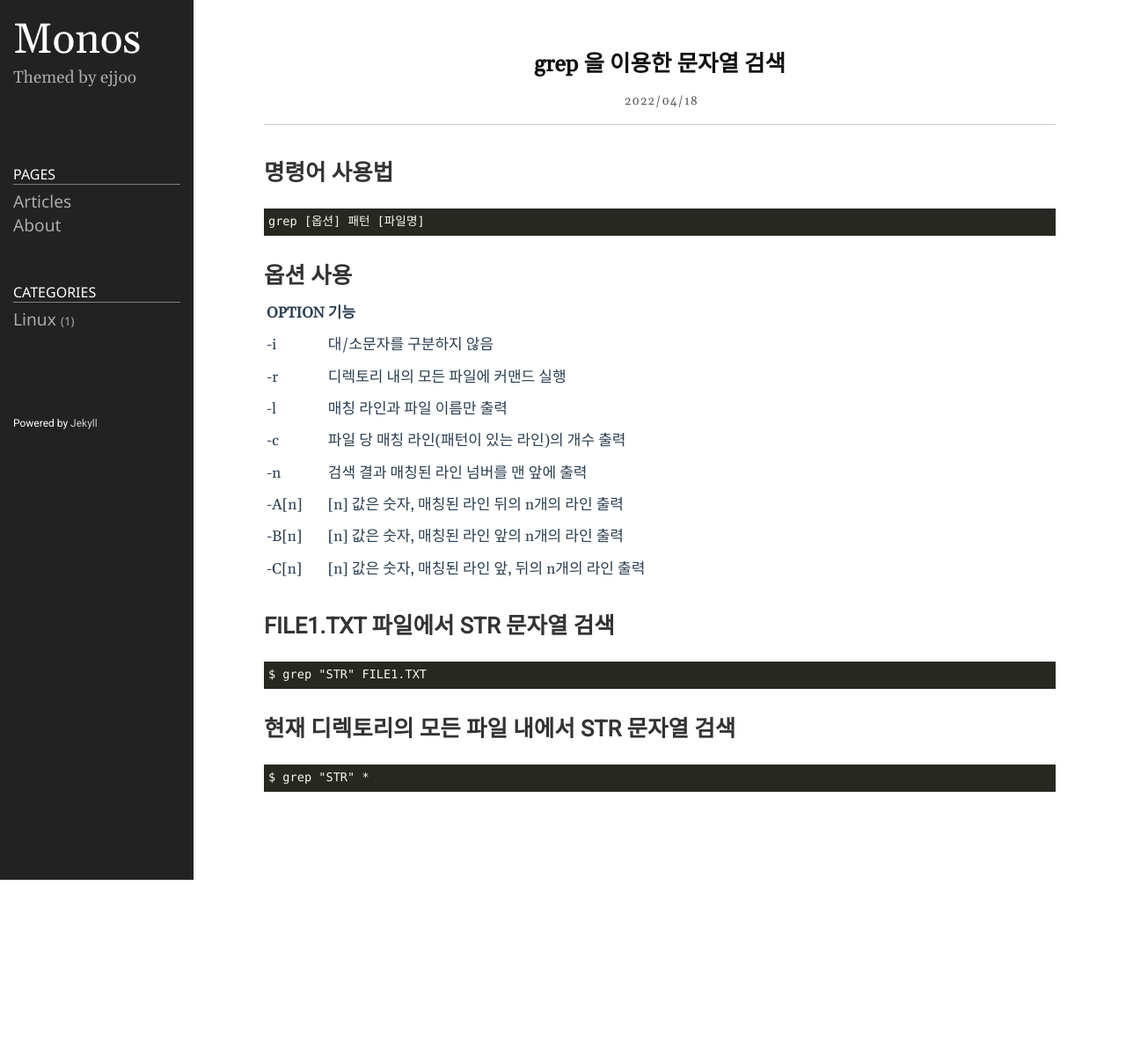
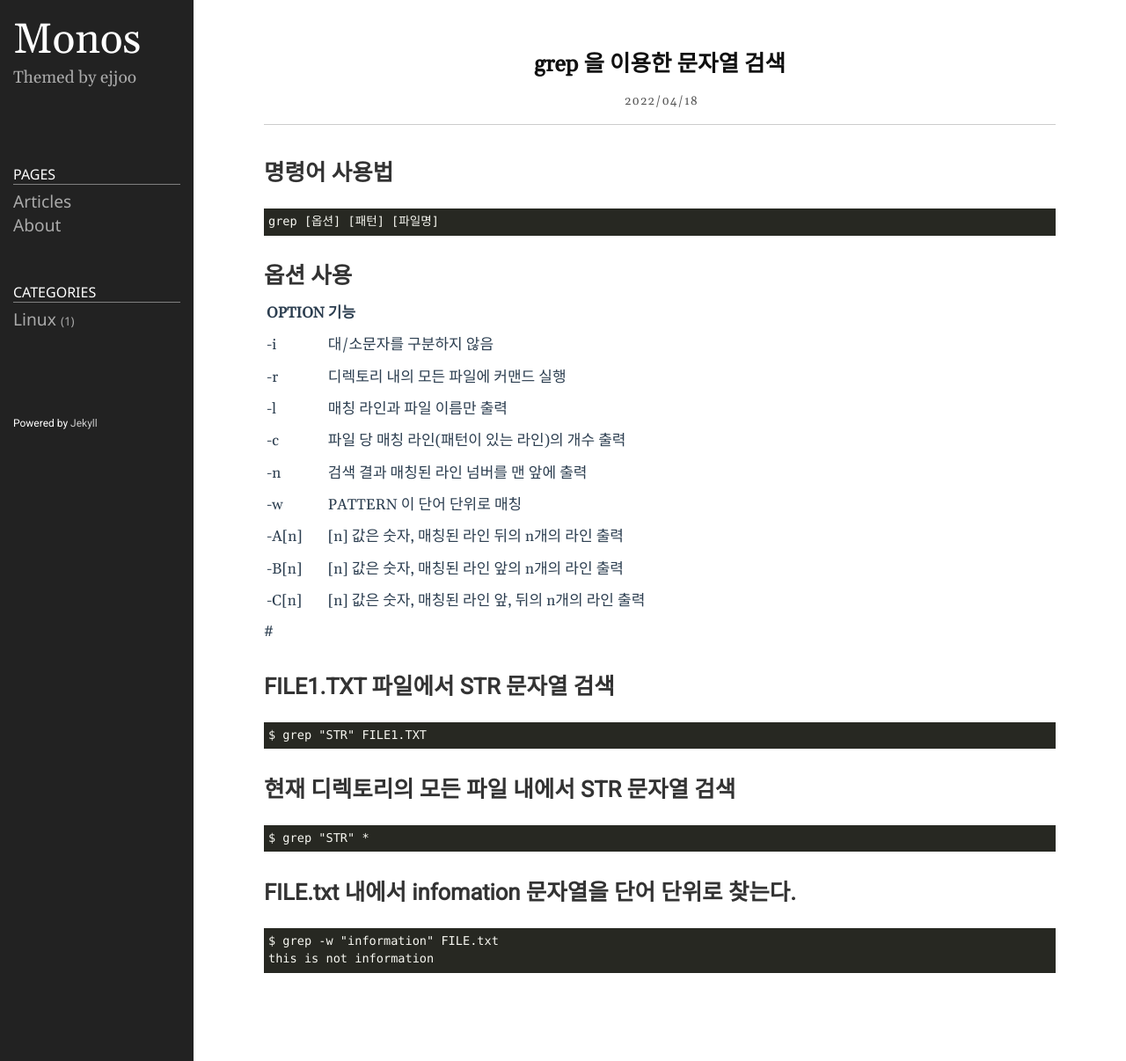
Before and after one commit to testall0836/testall0836.github.io, a Jekyll site: the page built from _posts/2022-04-18-post1.markdown, in a window 1280 px wide. Shown: the whole page at 88% size. Built offline with Jekyll 4.4.1, drawn with Linux system fonts in a browser that asks for light colours; before the commit the page ends 1000 px from its top, so only the background shows below that.

Commit message:
grep add

````diff
--- a/_posts/2022-04-18-post1.markdown
+++ b/_posts/2022-04-18-post1.markdown
@@ -6,8 +6,9 @@ categories: linux
 ---
 
 ## 명령어 사용법
+
 ```
-grep [옵션] 패턴 [파일명]
+grep [옵션] [패턴] [파일명]
 ```
 
 ## 옵션 사용
@@ -19,9 +20,13 @@ grep [옵션] 패턴 [파일명]
 | -l        |      매칭 라인과 파일 이름만 출력                         |
 | -c        |      파일 당 매칭 라인(패턴이 있는 라인)의 개수 출력      |
 | -n        |      검색 결과 매칭된 라인 넘버를 맨 앞에 출력            |
+| -w        |      PATTERN 이 단어 단위로 매칭                          |
 | -A[n]     |      [n] 값은 숫자, 매칭된 라인 뒤의 n개의 라인 출력      |
 | -B[n]     |      [n] 값은 숫자, 매칭된 라인 앞의 n개의 라인 출력      |
 | -C[n]     |      [n] 값은 숫자, 매칭된 라인 앞, 뒤의 n개의 라인 출력  |
+
+
+#
 
 
 ## FILE1.TXT 파일에서 STR 문자열 검색
@@ -33,3 +38,9 @@ $ grep "STR" FILE1.TXT
 ```
 $ grep "STR" *
 ```
+
+## FILE.txt 내에서 infomation 문자열을 단어 단위로 찾는다.
+```
+$ grep -w "information" FILE.txt
+this is not information
+```
````
